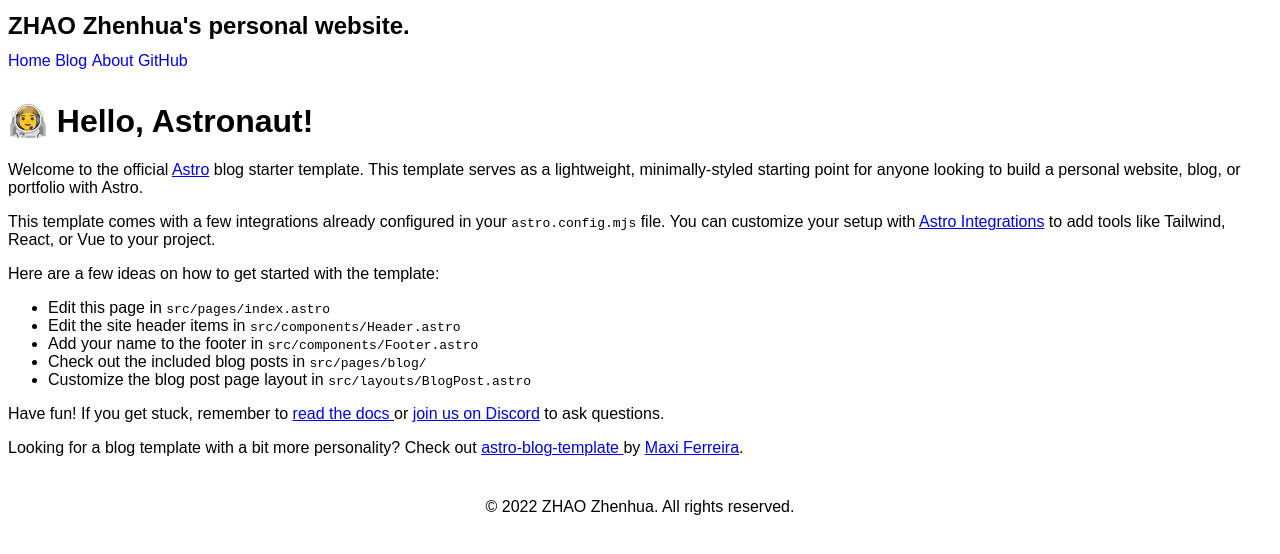
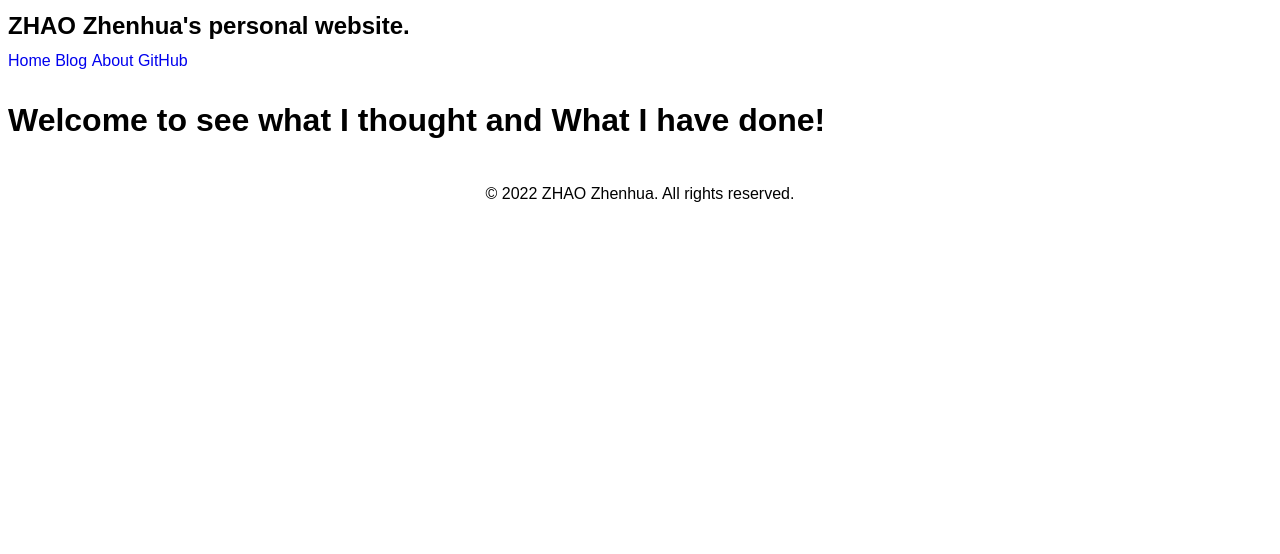
Before and after one commit to zRich/zrich.github.io, an Astro site: page / in a window 1280 px wide. Built offline with nearby package versions, Linux system fonts and the light colour scheme; Astro itself is replaced by a stand-in of ours.

Commit message:
2nd post

```diff
--- a/src/pages/index.astro
+++ b/src/pages/index.astro
@@ -1,49 +1,19 @@
 ---
-import BaseHead from '../components/BaseHead.astro';
-import Header from '../components/Header.astro';
-import Footer from '../components/Footer.astro';
-import { SITE_TITLE, SITE_DESCRIPTION } from '../config';
+import BaseHead from "../components/BaseHead.astro";
+import Header from "../components/Header.astro";
+import Footer from "../components/Footer.astro";
+import { SITE_TITLE, SITE_DESCRIPTION } from "../config";
 ---
 
 <!DOCTYPE html>
-<html lang="en">
+<html lang="zh-CN">
   <head>
     <BaseHead title={SITE_TITLE} description={SITE_DESCRIPTION} />
   </head>
   <body>
     <Header title={SITE_TITLE} />
     <main>
-			<h1 class="font-Inter text-4xl">🧑‍🚀 Hello, Astronaut!</h1>
-			<p>
-				Welcome to the official <a href="https://astro.build/">Astro</a> blog starter template. This
-				template serves as a lightweight, minimally-styled starting point for anyone looking to build
-				a personal website, blog, or portfolio with Astro.
-			</p>
-			<p>
-				This template comes with a few integrations already configured in your
-				<code>astro.config.mjs</code> file. You can customize your setup with
-				<a href="https://astro.build/integrations">Astro Integrations</a> to add tools like Tailwind,
-				React, or Vue to your project.
-			</p>
-			<p>Here are a few ideas on how to get started with the template:</p>
-			<ul>
-				<li>Edit this page in <code>src/pages/index.astro</code></li>
-				<li>Edit the site header items in <code>src/components/Header.astro</code></li>
-				<li>Add your name to the footer in <code>src/components/Footer.astro</code></li>
-				<li>Check out the included blog posts in <code>src/pages/blog/</code></li>
-				<li>Customize the blog post page layout in <code>src/layouts/BlogPost.astro</code></li>
-			</ul>
-			<p>
-				Have fun! If you get stuck, remember to <a href="https://docs.astro.build/"
-					>read the docs
-				</a> or <a href="https://astro.build/chat">join us on Discord</a> to ask questions.
-			</p>
-			<p>
-				Looking for a blog template with a bit more personality? Check out <a
-					href="https://github.com/Charca/astro-blog-template"
-					>astro-blog-template
-				</a> by <a href="https://twitter.com/Charca">Maxi Ferreira</a>.
-			</p>
+      <h1 class="font-Inter text-4xl">Welcome to see what I thought and What I have done!</h1>
     </main>
     <Footer />
   </body>
```
Also changed, not shown: src/pages/blog/second-post.md (+11 -11 lines), 2 other files. Lines whose indentation alone changed are shown as unchanged.
